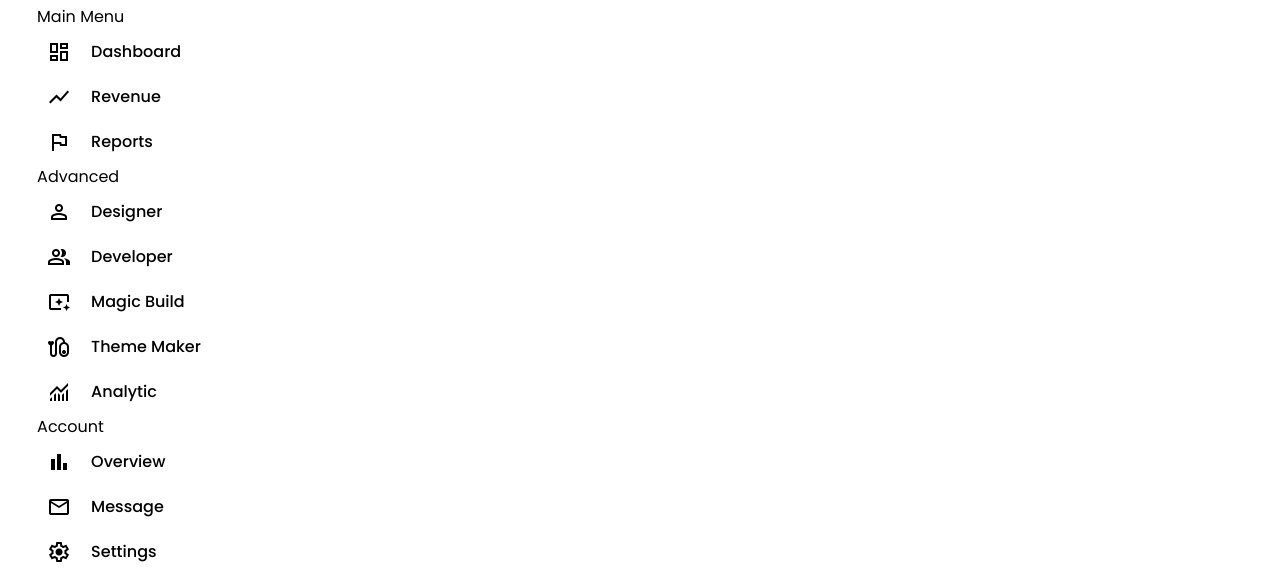
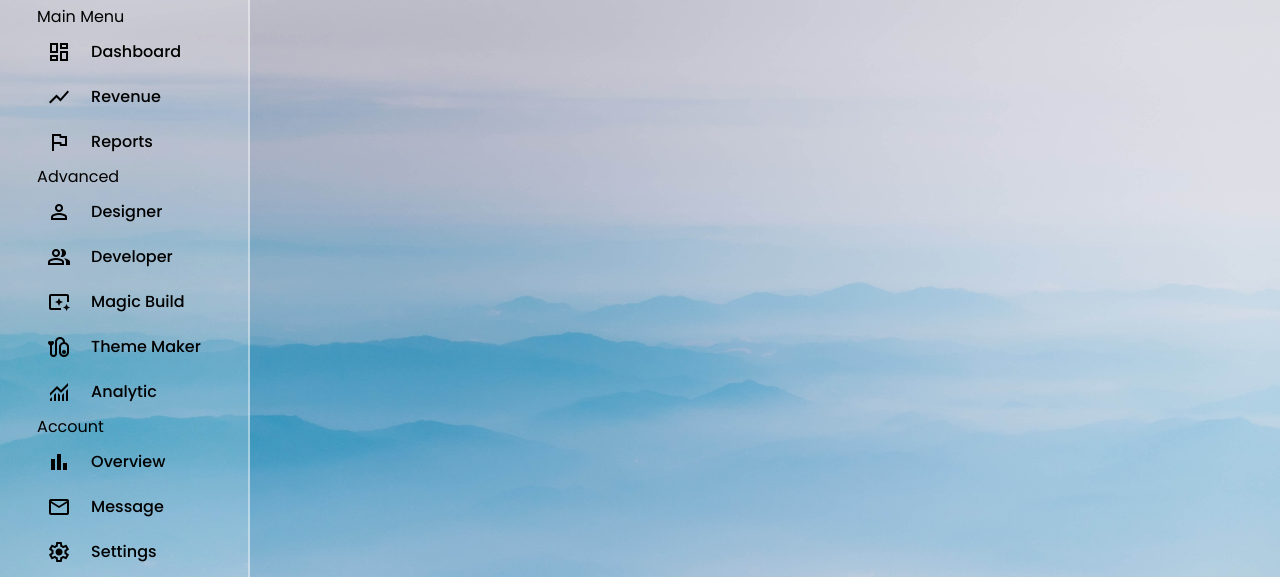
Before and after one commit to ShivamSoni1995/Sidebar-Menu, a plain HTML site: page index.html in a window 1280 px wide. Shown: the part 81-658 px from the top of the page. Drawn offline with nearby package versions, Linux system fonts and the light colour scheme.

Commit message:
Update style.css

```diff
--- a/style.css
+++ b/style.css
@@ -6,7 +6,7 @@
     font-family: 'Poppins', sans-serif;;
 }
 body{
-    background-image: url("./images/hero-bg.jpg");
+    background-image: url("./hero-bg.jpg");
     background-position: center;
     background-size: cover;
     height: 100vh;
```
